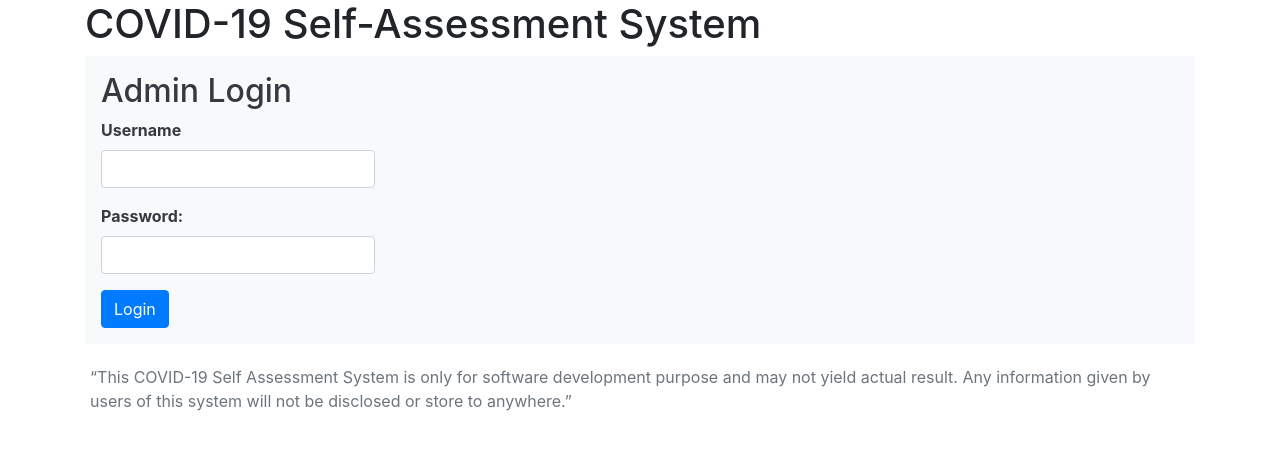
After one commit to shahadat-jahan/COVID-19-APP, a PHP site: page /covid-19/admin_login.php in a window 1280 px wide. The commit adds this page. Shown: the top 450 px of the page. Run offline with PHP 8.4, Linux system fonts and the light colour scheme.

Commit message:
add new & modified

```diff
--- /dev/null
+++ b/admin_login.php
@@ -0,0 +1,41 @@
+<?php
+require("database.php");
+$errmsg = "";
+if ($_SERVER["REQUEST_METHOD"] == "POST") {
+    $admin_info = login($_POST["name"], $_POST["pass"]);
+    if (!empty($admin_info["id"]) && $admin_info["id"] > 0) {
+        $_SESSION["admin_id"] = $admin_info["id"];
+
+        header('location: ' . $site_url . 'result.php');
+    } else {
+        $errmsg = "Username or Password wrong!";
+    }
+}
+require("header.php");
+?>
+<form method="post" action="admin_login.php">
+    <div class="form-group">
+        <div class="p-3 mb-2 bg-light text-dark">
+            <h2>Admin Login</h2>
+            <?php
+            if ($errmsg != "") {
+                echo '<span class="text-danger">' . $errmsg . ' </span>';
+            }
+            ?>
+            <div class="form-group form-row">
+                <div class="col-auto">
+                    <label><b>Username </b></label>
+                    <input class="form-control" type="text" name="name">
+                </div>
+            </div>
+            <div class="form-group form-row">
+                <div class="col-auto">
+                    <label><b>Password: </b></label>
+                    <input class="form-control" type="password" name="pass">
+                </div>
+            </div>
+            <button type="submit" class="btn btn-primary">Login</button>
+        </div>
+    </div>
+</form>
+<?php require_once("footer.php"); ?>
--- a/advice.php
+++ b/advice.php
@@ -1,13 +1,13 @@
 <?php
 require("database.php");
-
+require("header.php");
 if (empty($_SESSION['user_id'])) {
     header('location: ' . $site_url);
     exit;
 }
 $total_score = $_SESSION['score'];
 
-require("header.php");
+
 $contact_info = "<br>In case of any emergency to contact this numbers:
     <ul>
         <li>16263 (Bangladesh Department of Health)</li>
--- a/database.php
+++ b/database.php
@@ -16,7 +16,7 @@ function save_user($name, $age, $sex, $temp)
 {
     global $conn;
 
-    $sql = "INSERT INTO users (name, age, sex, temp)
+    $sql = "INSERT INTO survey (name, age, sex, temp)
        VALUE ('$name', '$age', '$sex', '$temp')";
 
     if ($conn->query($sql) === TRUE) {
@@ -31,7 +31,7 @@ function update_result($id, $total_score)
 {
     global $conn;
 
-    $sql = "UPDATE users SET score='$total_score', date=" . time() . " WHERE id=" . $id;
+    $sql = "UPDATE survey SET score='$total_score', date=" . time() . " WHERE id=" . $id;
     if ($conn->query($sql) === TRUE) {
         return true;
     } else {
@@ -43,7 +43,7 @@ function update_result($id, $total_score)
 function report()
 {
     global $conn;
-    $sql = "SELECT * FROM users ";
+    $sql = "SELECT * FROM survey ";
 
     $result = $conn->query($sql);
 
@@ -67,3 +67,17 @@ function get_symptoms($step)
     }
     $conn->close();
 }
+
+function login($name, $pass)
+{
+    global $conn;
+
+    $sql = "SELECT * FROM users WHERE name='" . $name . "' AND pass='" . $pass . "' limit 1";
+    $result = $conn->query($sql);
+    if ($result) {
+        return $result->fetch_array();
+    } else {
+        return false;
+    }
+    $conn->close();
+}
--- a/step-2.php
+++ b/step-2.php
@@ -1,8 +1,9 @@
 <?php
 require("database.php");
-$_SESSION['user_id'];
+require("header.php");
 if (empty($_SESSION['user_id'])) {
     header('location: ' . $site_url);
+    exit;
 }
 if ($_SERVER["REQUEST_METHOD"] == "POST") {
     if (count($_POST["symptoms"]) > 0) {
@@ -14,7 +15,7 @@ if ($_SERVER["REQUEST_METHOD"] == "POST") {
     header('location: ' . $site_url . 'step-3.php');
     exit;
 }
-require("header.php");
+
 $symptoms = get_symptoms('step1');
 ?>
 
--- a/step-3.php
+++ b/step-3.php
@@ -1,6 +1,6 @@
 <?php
 require("database.php");
-
+require("header.php");
 if (empty($_SESSION['user_id'])) {
     header('location: ' . $site_url);
     exit;
@@ -18,7 +18,7 @@ if ($_SERVER["REQUEST_METHOD"] == "POST") {
         exit;
     }
 }
-require("header.php");
+
 $symptoms = get_symptoms('step2');
 ?>
 
```
Also changed, not shown: logout.php (added, +7 -0 lines), result.php (+13 -2 lines).
